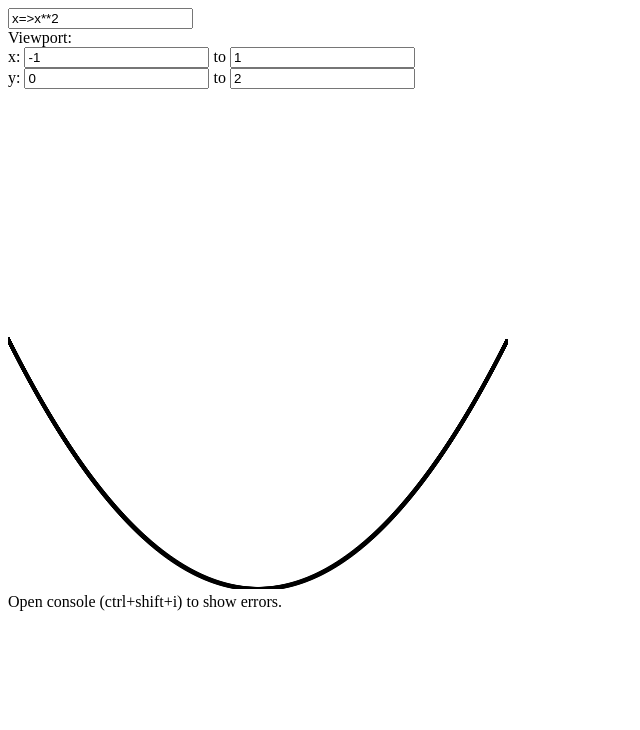
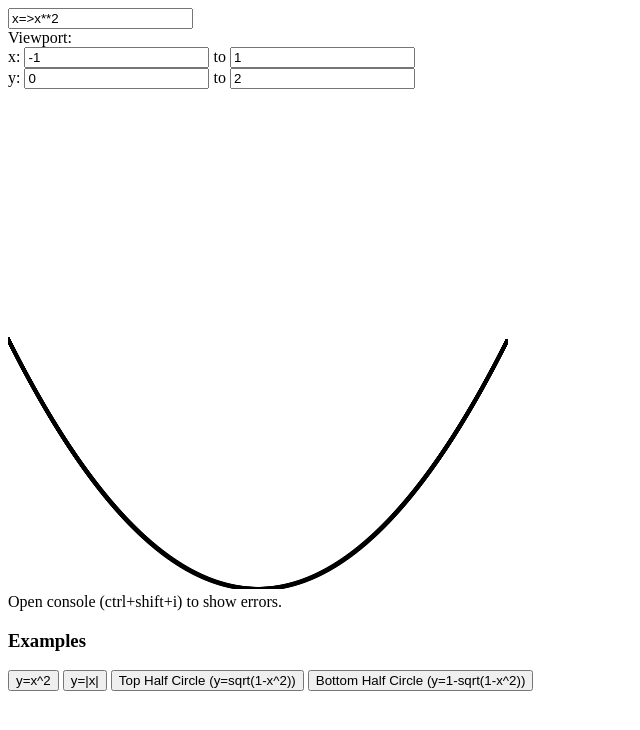
Before and after one commit to noah560/TinyCalc, a plain HTML site: page index.html in a window 1280 px wide. Shown: the whole page, without its empty margins (0-640 px from the left). Drawn offline with Linux system fonts and the light colour scheme.

Commit message:
Added examples section.

```diff
--- a/index.html
+++ b/index.html
@@ -3,8 +3,16 @@
 Viewport:<br/>x: <input id="left" value="-1" /> to <input id="right" value="1" /><br/>
 y: <input id="bottom" type="text" value="0" /> to <input id="top" type="text" value="2" /><br/>
 <canvas id="c" width="500" height="500"></canvas><br/>
-Open console (ctrl+shift+i) to show errors.
+Open console (ctrl+shift+i) to show errors.<br/>
+<h3>Examples</h3>
+<button onclick="set_equation('x=>x**2')">y=x^2</button>
+<button onclick="set_equation('x=>Math.abs(x)')">y=|x|</button>
+<button onclick="set_equation('x=>Math.sqrt(1-x*x)')">Top Half Circle (y=sqrt(1-x^2))</button>
+<button onclick="set_equation('x=>1-Math.sqrt(1-x*x)')">Bottom Half Circle (y=1-sqrt(1-x^2))</button>
 <script>
+function set_equation(e) {
+    document.getElementById("equation").value = e;
+}
 const ctx = document.getElementById("c").getContext("2d");
 function get_math_x(pixel_x) {
     const left = document.getElementById("left").value - 0;
```
